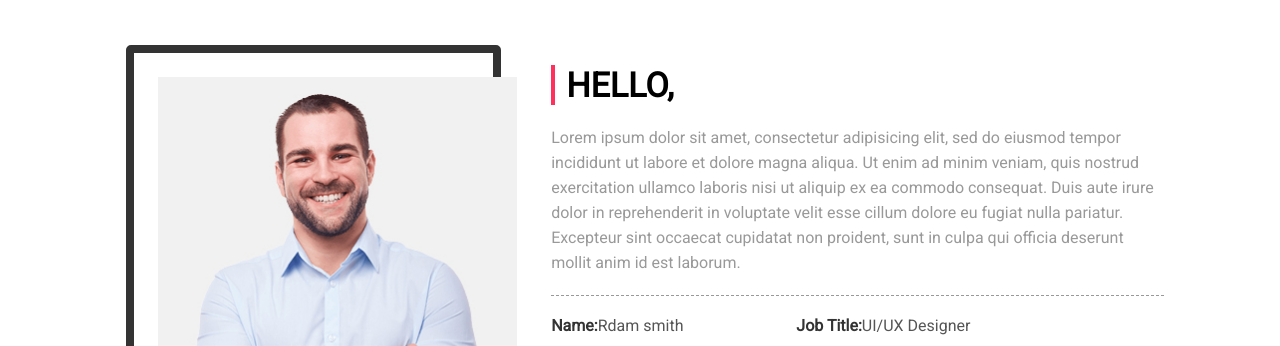
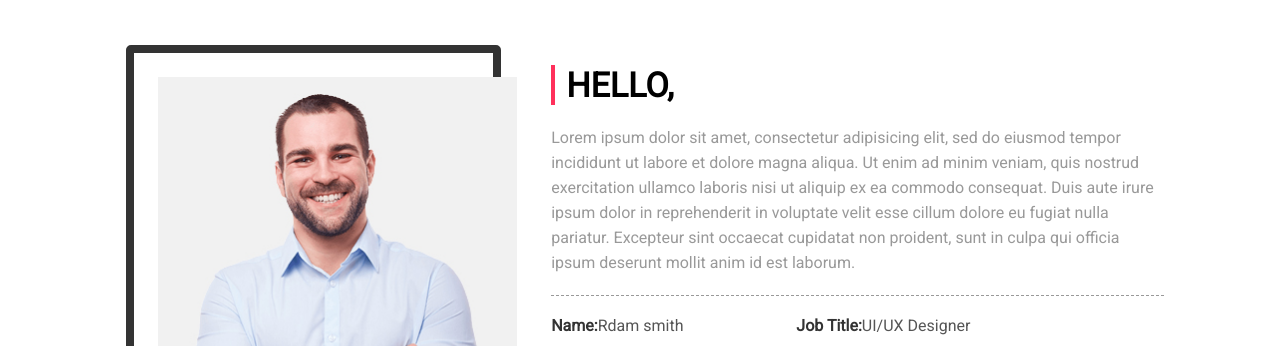
Before and after one commit to SamahDiab/workshop, a plain HTML site: page index.html in a window 1280 px wide. Shown: the part 780-1126 px from the top of the page. Drawn offline with Linux system fonts and the light colour scheme; files whose address does not match are found by name.

Commit message:
change text

```diff
--- a/index.html
+++ b/index.html
@@ -64,7 +64,7 @@
                     </div>
                 <div class="about-desc">
                     <h2>HELLO,</h2>
-                    <p class="about-rdam">Lorem ipsum dolor sit amet, consectetur adipisicing elit, sed do eiusmod tempor incididunt ut labore et dolore magna aliqua. Ut enim ad minim veniam, quis nostrud exercitation ullamco laboris nisi ut aliquip ex ea commodo consequat. Duis aute irure dolor in reprehenderit in voluptate velit esse cillum dolore eu fugiat nulla pariatur. Excepteur sint occaecat cupidatat non proident, sunt in culpa qui officia deserunt mollit anim id est laborum.</p>
+                    <p class="about-rdam">Lorem ipsum dolor sit amet, consectetur adipisicing elit, sed do eiusmod tempor incididunt ut labore et dolore magna aliqua. Ut enim ad minim veniam, quis nostrud exercitation ullamco laboris nisi ut aliquip ex ea commodo consequat. Duis aute irure ipsum dolor in reprehenderit in voluptate velit esse cillum dolore eu fugiat nulla pariatur. Excepteur sint occaecat cupidatat non proident, sunt in culpa qui officia ipsum deserunt mollit anim id est laborum.</p>
 
                     <div class="info">
                         <p><span>Name:</span>Rdam smith</p>
```
